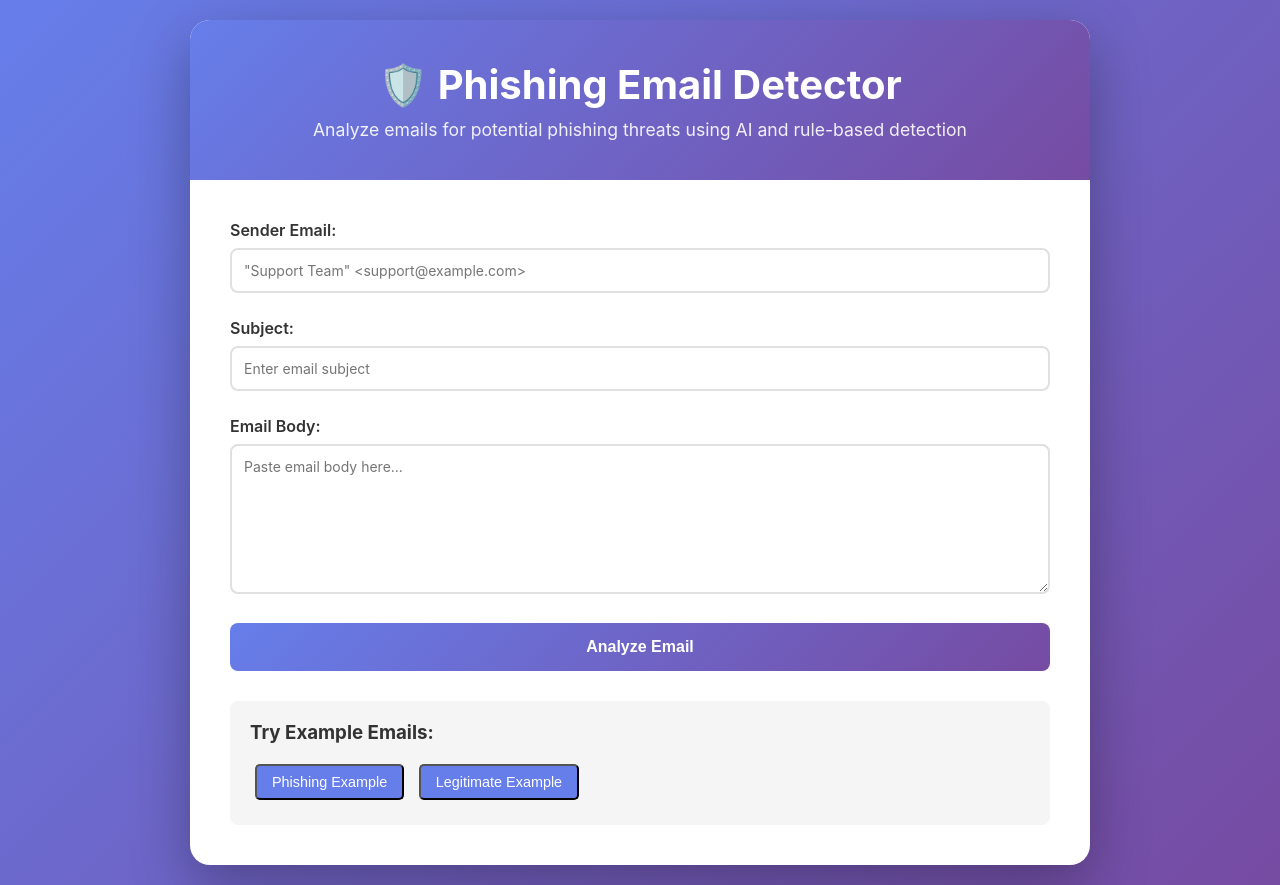
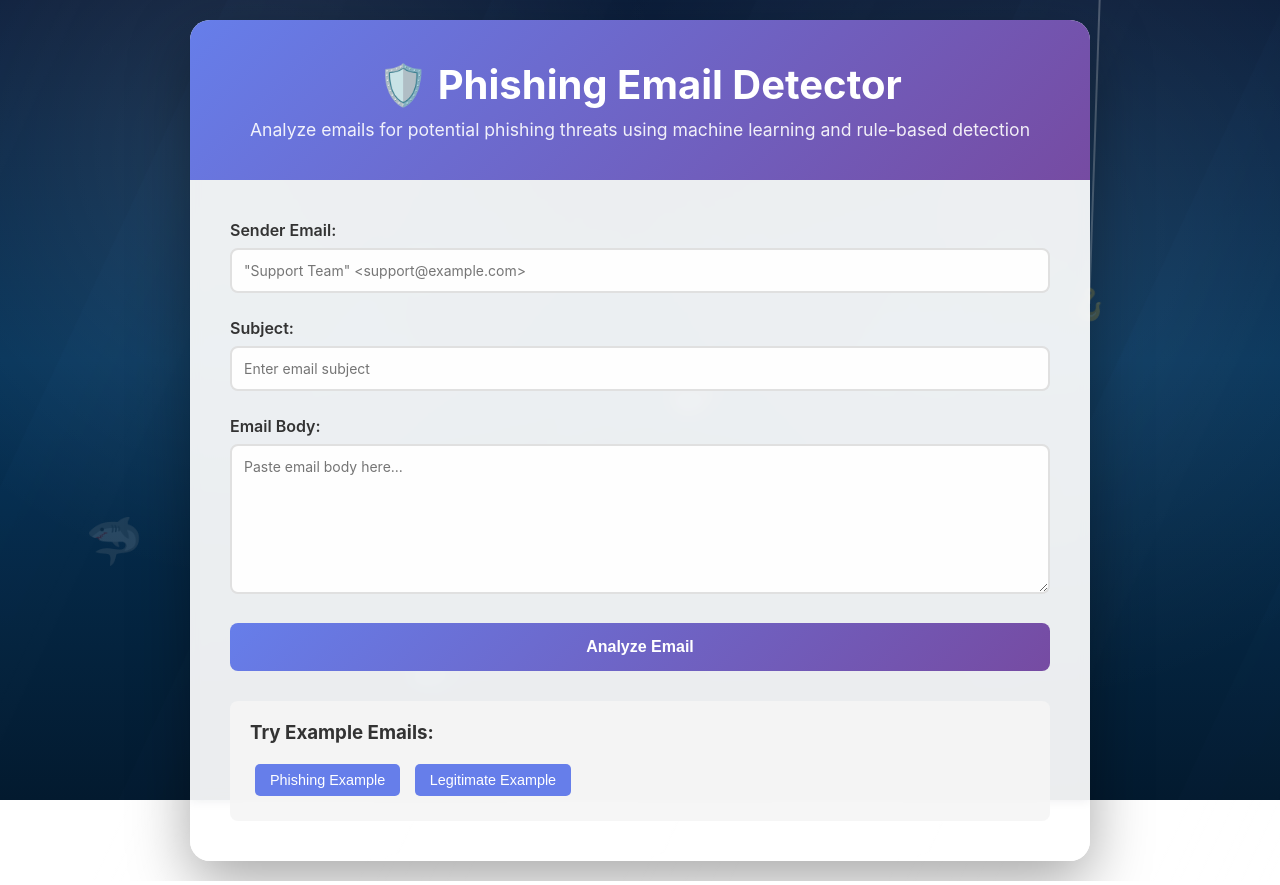
Before and after one commit to andrialuo/phish-detect, a Flask app: page / in a window 1280 px wide. Run offline with Flask 3, Linux system fonts and the light colour scheme; parts of the project's set-up code (start-up, migrations or seed data) failed here and were passed over.

Commit message:
Update index.html

```diff
--- a/templates/index.html
+++ b/templates/index.html
@@ -5,26 +5,134 @@
     <meta name="viewport" content="width=device-width, initial-scale=1.0">
     <title>Phishing Email Detector</title>
     <style>
-        * {
-            margin: 0;
-            padding: 0;
-            box-sizing: border-box;
-        }
+        * { margin: 0; padding: 0; box-sizing: border-box; }
 
         body {
             font-family: -apple-system, BlinkMacSystemFont, 'Segoe UI', Roboto, Oxygen, Ubuntu, Cantarell, sans-serif;
-            background: linear-gradient(135deg, #667eea 0%, #764ba2 100%);
             min-height: 100vh;
             padding: 20px;
+            position: relative;
+            overflow-x: hidden;
+        }
+
+        .ocean {
+            position: fixed;
+            inset: 0;
+            z-index: -2;
+            pointer-events: none;
+            background:
+                radial-gradient(circle at 20% 20%, rgba(255,255,255,0.10), transparent 35%),
+                radial-gradient(circle at 80% 30%, rgba(255,255,255,0.08), transparent 40%),
+                linear-gradient(180deg, #0b1d3a 0%, #06345a 45%, #031a2f 100%);
+        }
+
+        .light-rays {
+            position: fixed;
+            inset: -20vh -20vw;
+            z-index: -1;
+            pointer-events: none;
+            background:
+                repeating-linear-gradient(
+                    115deg,
+                    rgba(255,255,255,0.06) 0px,
+                    rgba(255,255,255,0.00) 120px,
+                    rgba(255,255,255,0.00) 240px
+                );
+            mix-blend-mode: overlay;
+            animation: drift 12s ease-in-out infinite;
+            opacity: 0.6;
+        }
+
+        @keyframes drift {
+            0% { transform: translateX(-2vw) translateY(0); }
+            50% { transform: translateX(2vw) translateY(1vh); }
+            100% { transform: translateX(-2vw) translateY(0); }
+        }
+
+        .bubbles {
+            position: fixed;
+            inset: 0;
+            z-index: -1;
+            pointer-events: none;
+            overflow: hidden;
+        }
+
+        .bubble {
+            position: absolute;
+            bottom: -10vh;
+            width: 10px;
+            height: 10px;
+            border: 2px solid rgba(255,255,255,0.22);
+            border-radius: 50%;
+            opacity: 0.0;
+            animation: rise linear infinite;
+        }
+
+        @keyframes rise {
+            0% { transform: translateY(0) scale(0.9); opacity: 0.0; }
+            10% { opacity: 0.25; }
+            100% { transform: translateY(-120vh) scale(1.25); opacity: 0.0; }
+        }
+
+        .fish-layer {
+            position: fixed;
+            inset: 0;
+            z-index: -1;
+            pointer-events: none;
+            overflow: hidden;
+        }
+
+        .fish {
+            position: absolute;
+            font-size: 46px;
+            opacity: 0.16;
+            filter: blur(0.15px);
+            animation: swim linear infinite;
+        }
+
+        @keyframes swim {
+            0% { transform: translateX(calc(100vw + 180px)) translateY(0); }
+            100% { transform: translateX(-180px) translateY(0); }
+        }
+
+        .hook {
+            position: fixed;
+            top: -10px;
+            right: 14vw;
+            width: 2px;
+            height: 38vh;
+            background: rgba(255,255,255,0.25);
+            z-index: -1;
+            pointer-events: none;
+            transform-origin: top center;
+            animation: bob 4.5s ease-in-out infinite;
+        }
+
+        .hook::after {
+            content: "🪝";
+            position: absolute;
+            bottom: -18px;
+            left: 50%;
+            transform: translateX(-50%);
+            font-size: 30px;
+            opacity: 0.22;
+            filter: blur(0.2px);
+        }
+
+        @keyframes bob {
+            0% { transform: rotate(-2deg) translateY(0); }
+            50% { transform: rotate(2deg) translateY(10px); }
+            100% { transform: rotate(-2deg) translateY(0); }
         }
 
         .container {
             max-width: 900px;
             margin: 0 auto;
-            background: white;
+            background: rgba(255,255,255,0.92);
             border-radius: 20px;
-            box-shadow: 0 20px 60px rgba(0,0,0,0.3);
+            box-shadow: 0 20px 60px rgba(0,0,0,0.35);
             overflow: hidden;
+            backdrop-filter: blur(6px);
         }
 
         .header {
@@ -68,18 +171,15 @@
             font-size: 14px;
             font-family: inherit;
             transition: border-color 0.3s;
+            background: rgba(255,255,255,0.95);
         }
 
-        input[type="text"]:focus,
-        textarea:focus {
+        input[type="text"]:focus, textarea:focus {
             outline: none;
             border-color: #667eea;
         }
 
-        textarea {
-            resize: vertical;
-            min-height: 150px;
-        }
+        textarea { resize: vertical; min-height: 150px; }
 
         .btn-analyze {
             width: 100%;
@@ -233,14 +297,11 @@
         .example-links {
             margin-top: 30px;
             padding: 20px;
-            background: #f5f5f5;
+            background: rgba(245,245,245,0.9);
             border-radius: 8px;
         }
 
-        .example-links h3 {
-            margin-bottom: 15px;
-            color: #333;
-        }
+        .example-links h3 { margin-bottom: 15px; color: #333; }
 
         .example-btn {
             display: inline-block;
@@ -249,20 +310,15 @@
             background: #667eea;
             color: white;
             border-radius: 5px;
-            text-decoration: none;
             font-size: 0.9em;
             transition: background 0.2s;
+            border: none;
+            cursor: pointer;
         }
 
-        .example-btn:hover {
-            background: #764ba2;
-        }
+        .example-btn:hover { background: #764ba2; }
 
-        .loading {
-            text-align: center;
-            padding: 20px;
-            display: none;
-        }
+        .loading { text-align: center; padding: 20px; display: none; }
 
         .spinner {
             border: 3px solid #f3f3f3;
@@ -280,11 +336,35 @@
         }
     </style>
 </head>
+
 <body>
+    <div class="ocean"></div>
+    <div class="light-rays"></div>
+
+    <div class="bubbles">
+        <div class="bubble" style="left: 8%; animation-duration: 10s; animation-delay: -2s;"></div>
+        <div class="bubble" style="left: 22%; animation-duration: 13s; animation-delay: -6s;"></div>
+        <div class="bubble" style="left: 41%; animation-duration: 11s; animation-delay: -4s;"></div>
+        <div class="bubble" style="left: 63%; animation-duration: 15s; animation-delay: -9s;"></div>
+        <div class="bubble" style="left: 84%; animation-duration: 12s; animation-delay: -5s;"></div>
+    </div>
+
+    <div class="fish-layer">
+        <div class="fish" style="top: 14%; animation-duration: 18s; animation-delay: -3s;">🐟</div>
+        <div class="fish" style="top: 30%; animation-duration: 24s; animation-delay: -9s;">🐠</div>
+        <div class="fish" style="top: 46%; animation-duration: 28s; animation-delay: -7s;">🐡</div>
+        <div class="fish" style="top: 64%; animation-duration: 21s; animation-delay: -11s;">🦈</div>
+        <div class="fish" style="top: 80%; animation-duration: 32s; animation-delay: -14s;">🐟</div>
+        <div class="fish" style="top: 22%; animation-duration: 20s; animation-delay: -12s; font-size: 34px; opacity: 0.12;">🐟</div>
+        <div class="fish" style="top: 58%; animation-duration: 26s; animation-delay: -18s; font-size: 40px; opacity: 0.14;">🐠</div>
+    </div>
+
+    <div class="hook"></div>
+
     <div class="container">
         <div class="header">
             <h1>🛡️ Phishing Email Detector</h1>
-            <p>Analyze emails for potential phishing threats using AI and rule-based detection</p>
+            <p>Analyze emails for potential phishing threats using machine learning and rule-based detection</p>
         </div>
 
         <div class="content">
@@ -386,38 +468,36 @@
             const confidence = document.getElementById('confidence');
             const ruleScore = document.getElementById('ruleScore');
             const mlScore = document.getElementById('mlScore');
+            const combinedScore = document.getElementById('combinedScore');
             const explanation = document.getElementById('explanation');
             const triggeredRulesSection = document.getElementById('triggeredRulesSection');
             const triggeredRules = document.getElementById('triggeredRules');
 
-            // Set verdict
             verdict.textContent = data.verdict === 'PHISHING' ? '⚠️ PHISHING DETECTED' : '✅ LEGITIMATE EMAIL';
             verdict.className = 'verdict ' + data.verdict.toLowerCase();
 
-            // Set confidence
-            confidence.textContent = `Confidence: ${data.confidence}%`;
+            confidence.textContent = `Overall confidence: ${data.confidence}%`;
 
-            // Set scores
-            ruleScore.textContent = `${data.rule_score}/100`;
-            mlScore.textContent = data.ml_score ? `${data.ml_score}%` : 'N/A';
+            ruleScore.textContent = (data.rule_score !== undefined && data.rule_score !== null) ? `${data.rule_score}%` : 'N/A';
+            mlScore.textContent = (data.ml_score !== undefined && data.ml_score !== null) ? `${data.ml_score}%` : 'N/A';
 
-            // Set explanation
-            explanation.textContent = data.explanation;
+            combinedScore.textContent = (data.confidence !== undefined && data.confidence !== null) ? `${data.confidence}%` : 'N/A';
 
-            // Display triggered rules
-            if (data.triggered_rules.length > 0) {
+            explanation.textContent = data.explanation || "";
+
+            if (data.triggered_rules && data.triggered_rules.length > 0) {
                 triggeredRulesSection.style.display = 'block';
                 triggeredRules.innerHTML = data.triggered_rules.map(rule => `
                     <div class="rule-item ${rule.severity}">
-                        <div class="rule-name">[${rule.severity.toUpperCase()}] ${rule.name}</div>
-                        <div class="rule-evidence">${rule.evidence}</div>
+                        <div class="rule-name">[${(rule.severity || "medium").toUpperCase()}] ${rule.name}</div>
+                        <div class="rule-evidence">${rule.evidence || ""}</div>
                     </div>
                 `).join('');
             } else {
                 triggeredRulesSection.style.display = 'none';
+                triggeredRules.innerHTML = "";
             }
 
-            // Show result with appropriate styling
             result.className = 'result ' + data.verdict.toLowerCase();
             result.style.display = 'block';
             result.scrollIntoView({ behavior: 'smooth', block: 'nearest' });
@@ -426,13 +506,31 @@
         function loadPhishingExample() {
             document.getElementById('sender').value = '"PayPal Security" <noreply@paypal-secure.ru>';
             document.getElementById('subject').value = 'URGENT: Your account has been suspended';
-            document.getElementById('body').value = 'Dear Customer,\n\nYour PayPal account has been suspended due to suspicious activity. Please verify your identity immediately by clicking the link below:\n\nhttp://192.168.1.1/paypal-login\n\nIf you do not verify within 24 hours, your account will be permanently closed.\n\nThank you,\nPayPal Security Team';
+            document.getElementById('body').value =
+`Dear Customer,
+
+Your PayPal account has been suspended due to suspicious activity. Please verify your identity immediately by clicking the link below:
+
+http://192.168.1.1/paypal-login
+
+If you do not verify within 24 hours, your account will be permanently closed.
+
+Thank you,
+PayPal Security Team`;
         }
 
         function loadLegitExample() {
             document.getElementById('sender').value = '"John Doe" <john.doe@company.com>';
             document.getElementById('subject').value = 'Meeting notes from today';
-            document.getElementById('body').value = 'Hi team,\n\nHere are the notes from our meeting today. Please review and let me know if I missed anything.\n\nhttps://docs.google.com/document/d/abc123\n\nBest regards,\nJohn';
+            document.getElementById('body').value =
+`Hi team,
+
+Here are the notes from our meeting today. Please review and let me know if I missed anything.
+
+https://docs.google.com/document/d/abc123
+
+Best regards,
+John`;
         }
     </script>
 </body>
```
Also changed, not shown: other parts of templates/index.html (+22 -61 lines).
